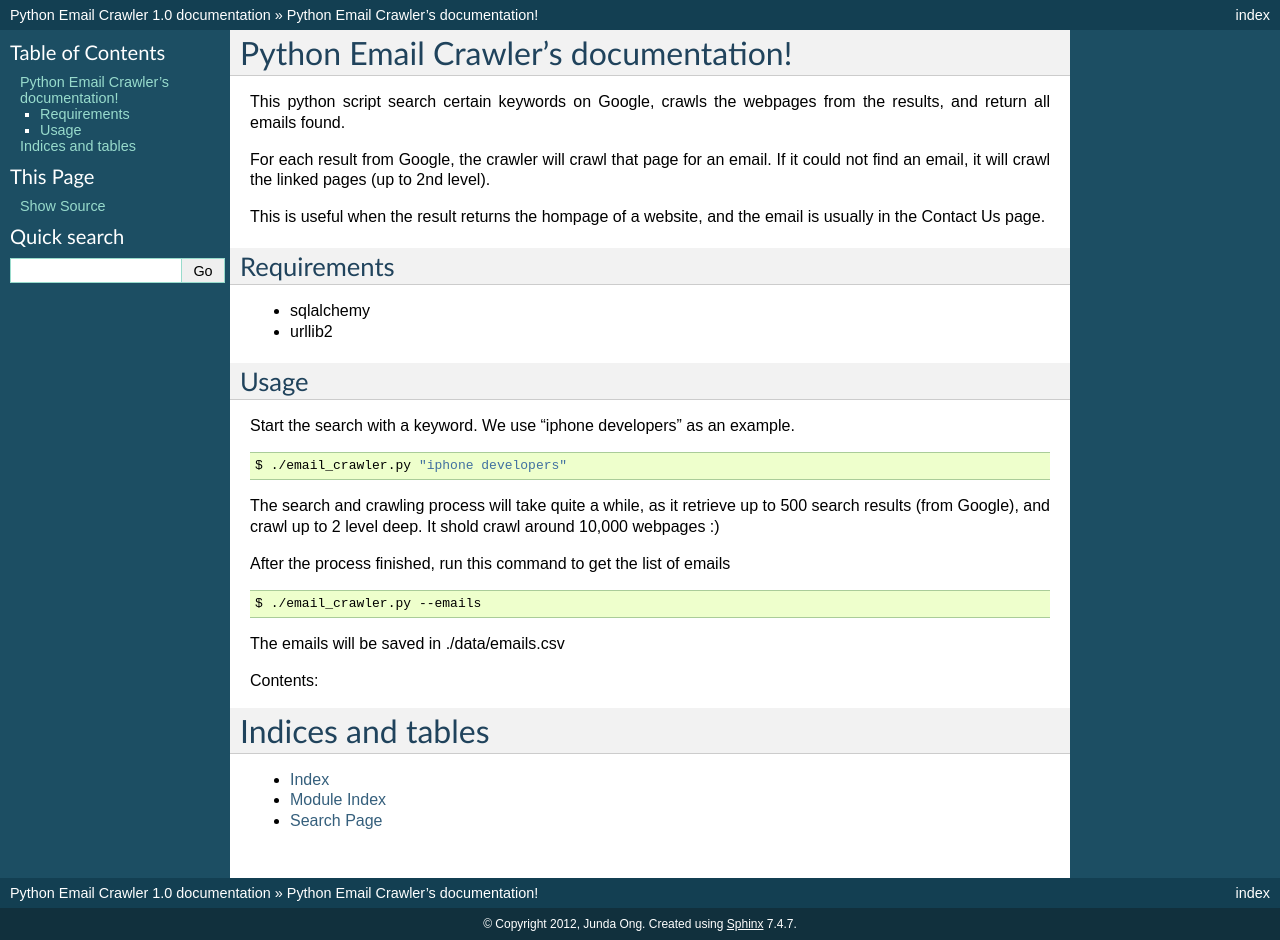
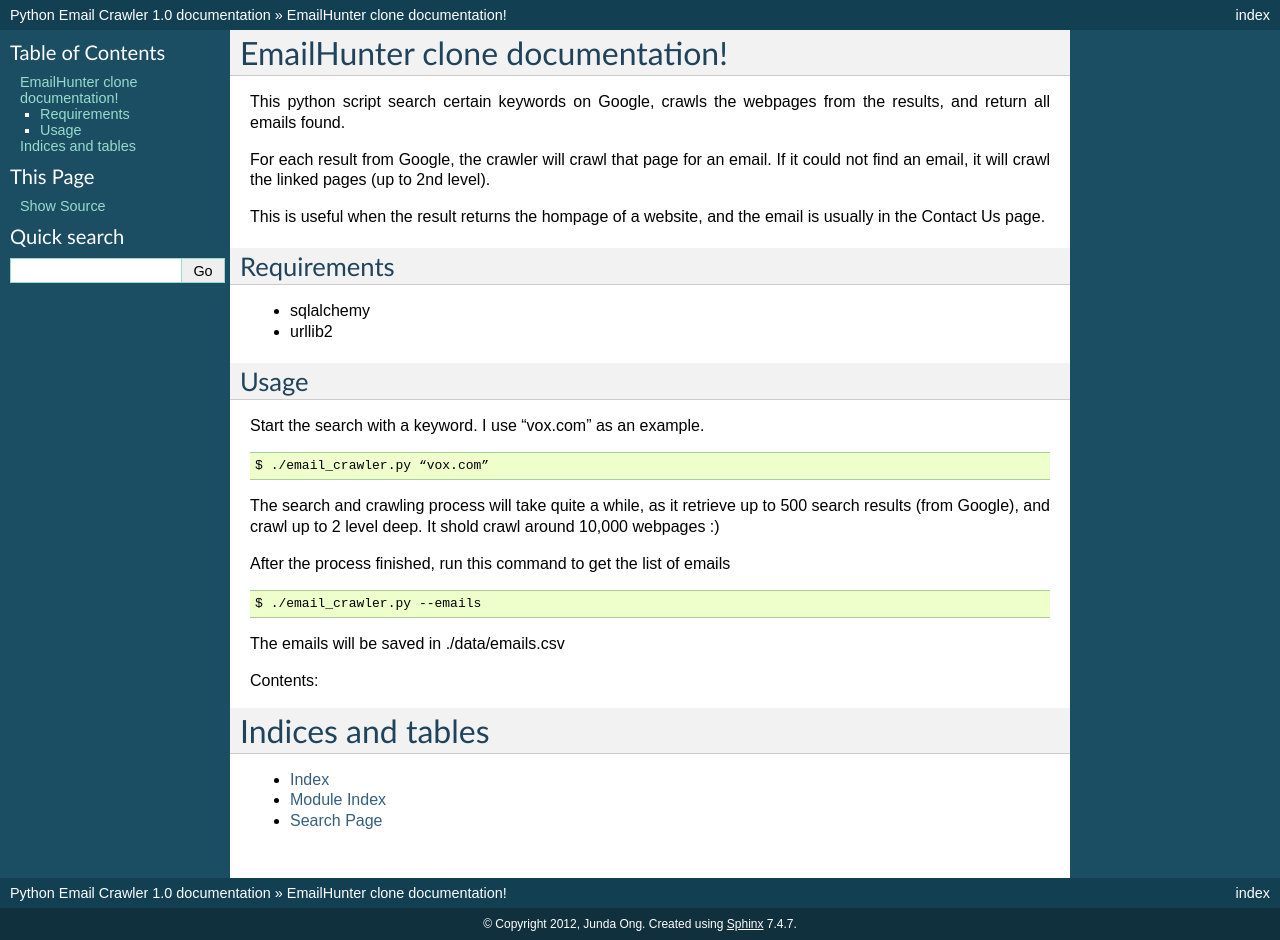
Before and after one commit to AlirezaSamar/emailhunter-clone, a Sphinx documentation site: the page built from docs/index.rst, in a window 1280 px wide. Built offline with Sphinx 7.4.7, drawn with Linux system fonts in a browser that asks for light colours.

Commit message:
Update Docs

```diff
--- a/docs/index.rst
+++ b/docs/index.rst
@@ -1,9 +1,4 @@
-.. Python Email Crawler documentation master file, created by
-   sphinx-quickstart on Fri Aug  3 12:26:56 2012.
-   You can adapt this file completely to your liking, but it should at least
-   contain the root `toctree` directive.
-
-Python Email Crawler's documentation!
+EmailHunter clone documentation!
 ================================================
 
 This python script search certain keywords on Google, crawls the webpages from the results, and return all emails found.
@@ -23,11 +18,11 @@ Requirements
 ------
 Usage
 ------
-Start the search with a keyword. We use "iphone developers" as an example.
+Start the search with a keyword. I use “vox.com” as an example.
 
 .. code-block:: bash
 
-	$ ./email_crawler.py "iphone developers"
+	$ ./email_crawler.py “vox.com”
 
 The search and crawling process will take quite a while, as it retrieve up to 500 search results (from Google), and crawl up to 2 level deep. It shold crawl around 10,000 webpages :)
 
```
